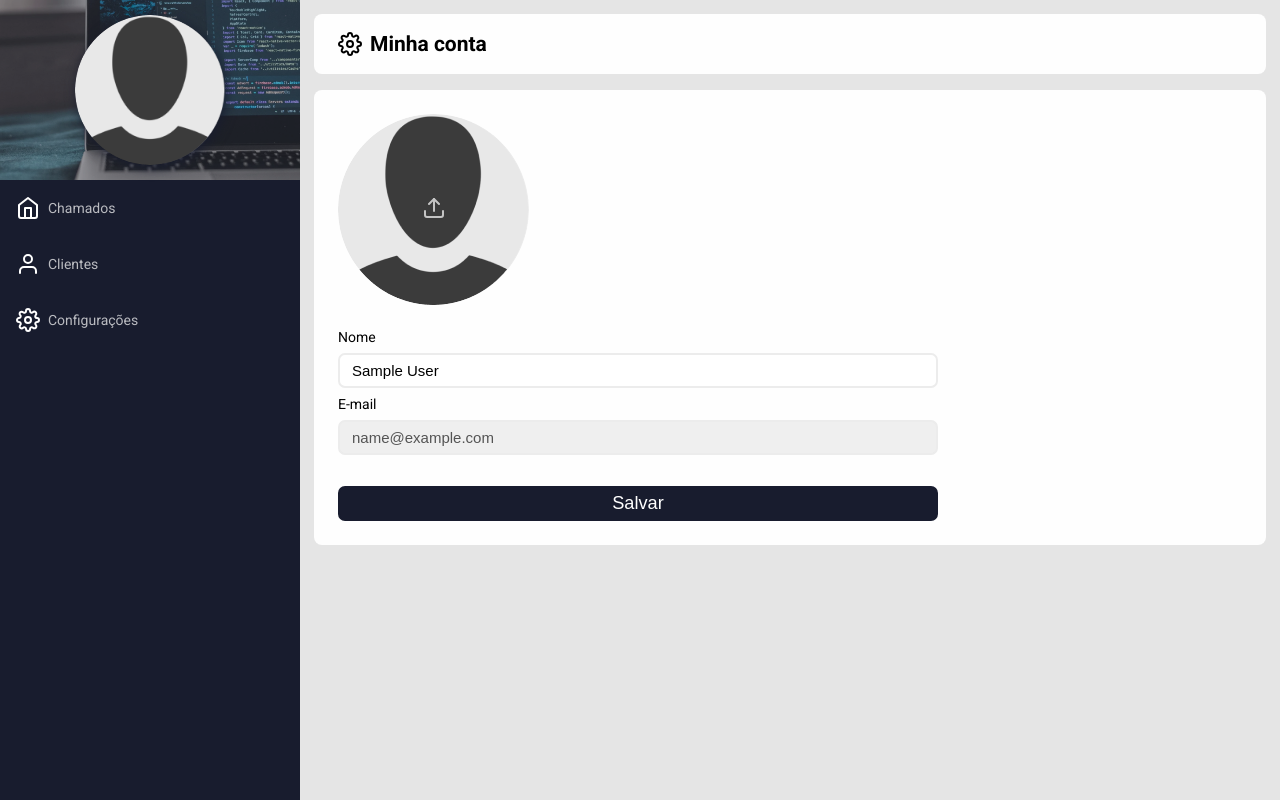
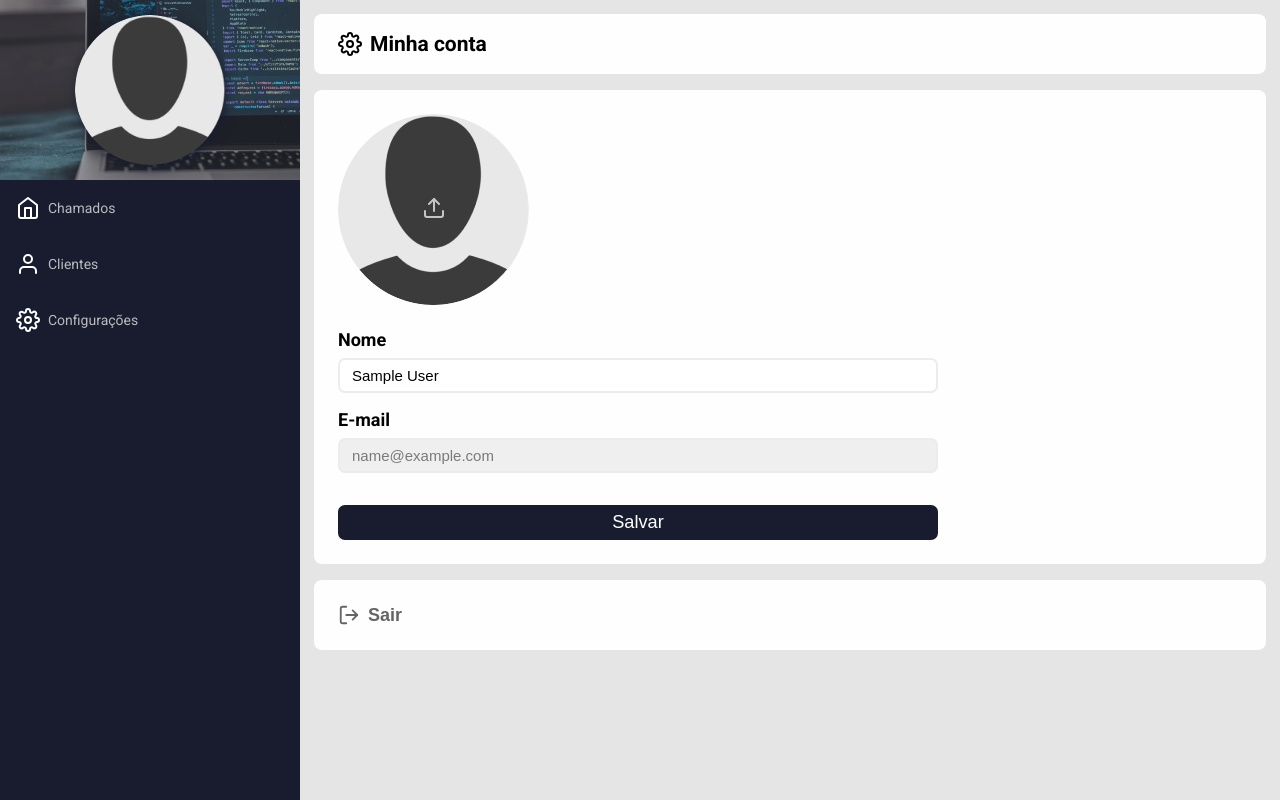
Before and after one commit to MarcosVel/chamados, a React (Create React App) app: page /settings in a window 1280 px wide. Built offline with nearby package versions, Linux system fonts and the light colour scheme; no server answers; sample sign-in values are in the browser's storage.

Commit message:
fix layout in settings

```diff
--- a/src/pages/Settings/index.jsx
+++ b/src/pages/Settings/index.jsx
@@ -1,5 +1,5 @@
 import { useContext, useState } from 'react';
-import { FiSettings, FiUpload } from 'react-icons/fi';
+import { FiLogOut, FiSettings, FiUpload } from 'react-icons/fi';
 import Avatar from '../../assets/avatar.png';
 import Nav from '../../components/Nav';
 import Title from '../../components/Title';
@@ -8,7 +8,7 @@ import '../../helpers/globals.css';
 import './styles.css';
 
 function Settings() {
-  const { user } = useContext(AuthContext);
+  const { user, signOut } = useContext(AuthContext);
 
   const [name, setName] = useState(user && user.name);
   const [email, setEmail] = useState(user && user.email);
@@ -30,22 +30,29 @@ function Settings() {
                 <FiUpload color='#fff' size='24' />
               </span>
 
-              <input type="file" accept='image/' /><br />
+              <input type="file" accept='image/*' /><br />
               {avatarUrl == null ?
                 <img src={Avatar} alt="Avatar" />
                 :
-                <img src={user.avatarUrl} alt="User image" />
+                <img src={avatarUrl} width='250' height='250' alt="User" />
               }
             </label>
 
-            <label>Nome</label>
+            <label className="form-label">Nome</label>
             <input type="text" value={name} onChange={(e) => setName(e.target.value)} />
 
-            <label>E-mail</label>
+            <label className="form-label">E-mail</label>
             <input type="text" value={email} disabled={true} />
 
             <button type="submit">Salvar</button>
           </form>
+        </div>
+
+        <div className="container">
+          <button type='submit' className="btn-logout" onClick={() => signOut()}>
+            <FiLogOut size='22' style={{ marginRight: '8px' }} />
+            Sair
+          </button>
         </div>
       </div>
     </div>
--- a/src/pages/Settings/styles.css
+++ b/src/pages/Settings/styles.css
@@ -49,21 +49,40 @@
 }
 
 .form-profile label {
-  margin-bottom: 8px;
+  font-weight: 600;
+  font-size: 18px;
 }
 
 .form-profile input {
   padding: 12px;
   max-width: 600px;
+  margin-top: 8px;
+  margin-bottom: 16px;
   border: 2px solid #ececec;
 }
 
 .form-profile input:disabled {
   background-color: #EFEFEF;
   cursor: not-allowed;
+  color: #7a7a7a;
 }
 
 .form-profile button {
   max-width: 600px;
-  margin-top: 24px;
+  margin-top: 16px;
 }
+
+.btn-logout {
+  display: flex;
+  align-items: center;
+  background-color: transparent;
+  border: none;
+  font-weight: 600;
+  font-size: 18px;
+  opacity: .6;
+  transition: .2s;
+}
+
+.btn-logout:hover {
+  opacity: 1;
+}
```
